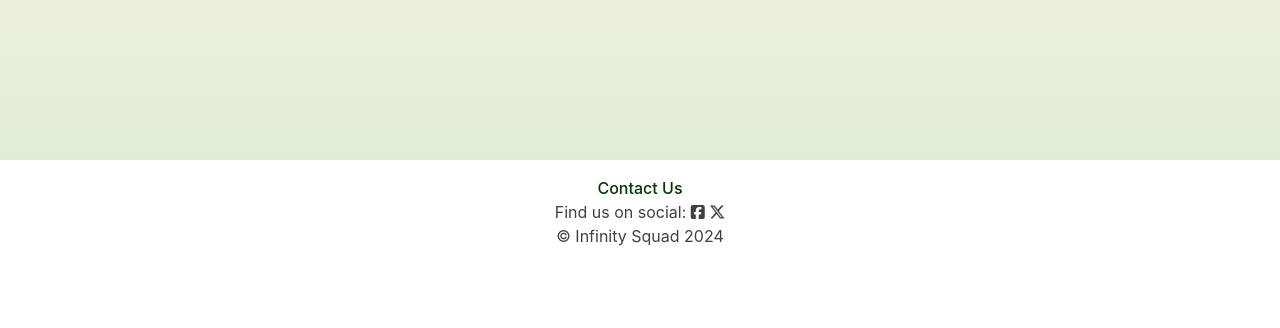
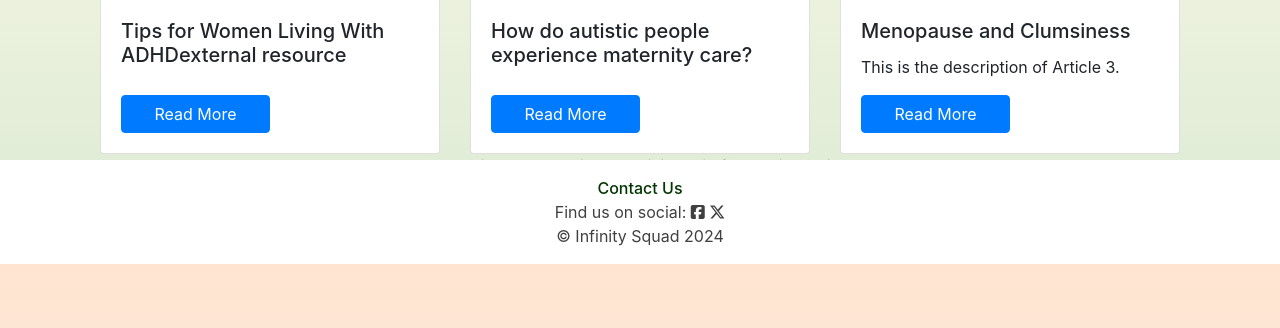
Before and after one commit to violaberg/infinity-health-hub, a Django app: page / in a window 1280 px wide. Shown: the part 536-864 px from the top of the page. Before the commit the page ends 782 px from the top, so only its background shows below. Run offline with Django 4.2, Linux system fonts and the light colour scheme; some libraries are stand-ins or nearby versions.

Commit message:
Add content to home page

```diff
--- a/home/templates/index.html
+++ b/home/templates/index.html
@@ -5,7 +5,84 @@
 
 {% block content %}
 <!-- <main> -->
-<h1 class="text-center pt-3">Welcome to Infinity Health Hub!</h1>
+
+
+<div class="container pb-5 mb-5">
+    <div class="row">
+        <div class="col-12">
+            <h1 class="text-center pt-3">Welcome to Infinity Health Hub!</h1>
+            <p class="text-left">Welcome to Infinity Health Hub! We are a health and wellness community dedicated to
+                providing resources and support to individuals seeking to improve their health and well-being. Our
+                mission
+                is to empower individuals to take control of their health and make positive lifestyle changes that will
+                lead to a healthier, happier life.</p>
+
+        </div>
+    </div>
+    <div class="row">
+
+        <div class="col-12">
+            <h2 class="text-center">Resources</h2>
+        </div>
+        <div class="col-12">
+            <div class="card-deck h-100">
+                <div class="card  h-100">
+                    <img src="https://www.verywellmind.com/thmb/F1s6KG5LqpGMKQwJ5FbFLcZhmPE=/750x0/filters:no_upscale():max_bytes(150000):strip_icc():format(webp)/Stocksy_txpcb31bffevh5100_Medium_869347-579f6e813df78c3276782d6b.jpg"
+                        class="article-img" alt="Image 1">
+                    <div class="card-body d-flex flex-column">
+                        <h5 class="card-title">Tips for Women Living With ADHD<span class="text-sm">external
+                                resource</span></h5>
+
+                        <a href="https://www.verywellmind.com/tips-for-women-with-adhd-4062682" target="_blank"
+                            class="btn btn-primary w-50 mt-auto">Read More</a>
+                    </div>
+                </div>
+                <div class="card h-100">
+                    <img src="https://wellcome.org/_next/image?url=https%3A%2F%2Fcms.wellcome.org%2Fsites%2Fdefault%2Ffiles%2Fstyles%2Fimage_full%2Fpublic%2F2023-09%2FGettyImages-1434550332.jpg%3Fitok%3D5L2dXfnp&w=1200&q=75"
+                        class="article-img" alt="Image 2">
+                    <div class="card-body d-flex flex-column">
+                        <h5 class="card-title">How do autistic people experience maternity care?</h5>
+
+                        <a href="https://wellcome.org/news/how-do-autistic-people-experience-maternity-care"
+                            target="_blank" class="btn btn-primary w-50 mt-auto">Read More</a>
+                    </div>
+                </div>
+                <div class="card">
+                    <img src="https://images.ctfassets.net/lyqt8dkk29ch/5tlKkIAC9EbHlGffYbxSdg/724fb3dc1b858b9513b3a9a3bea37678/Portrait-of-Female-Body-in-Beige-Underwear-Posing-UTI-and-Menopause.jpeg"
+                        class="article-img" alt="Image 3">
+                    <!-- <div class="article-img"></div> -->
+                    <div class="card-body d-flex flex-column">
+                        <h5 class="card-title">Menopause and Clumsiness</h5>
+                        <p class="card-text">This is the description of Article 3.</p>
+                        <a href="https://bywinona.com/journal/menopause-and-clumsiness" target="_blank"
+                            class="btn btn-primary w-50 mt-auto">Read More</a>
+                    </div>
+                </div>
+            </div>
+        </div>
+    </div>
+    <!-- FORUM -->
+    {% if user.is_authenticated %}
+    <!-- Forum container code here -->
+    {% else %}
+    <div class="text-center">
+        <p>Please sign up or log in to participate in forum discussions.</p>
+        <a href="/accounts/signup/" class="btn btn-primary">Sign Up/In</a>
+
+    </div>
+    {% endif %}
+
+
+
+
+    <!-- FORUM -->
+
+
+
+
+
+
+</div>
 
 <!-- </main> -->
 {% endblock %}
--- a/home/views.py
+++ b/home/views.py
@@ -1,10 +1,14 @@
-from django.shortcuts import render
+from django.shortcuts import render, get_object_or_404
+from forum.models import Article, Post
 
 # Create your views here.
 
 
 def index(request):
-    return render(request, 'index.html')
+    articles = Article.objects.filter(is_approved=True)
+    posts = Post.objects.filter(is_approved=True)
+
+    return render(request, 'index.html', {'articles': articles, 'posts': posts})
 
 
 def about(request):
--- a/static/css/style.css
+++ b/static/css/style.css
@@ -84,3 +84,11 @@ body {
         width: 15%;
     }
 }
+
+/* Home page article cards */
+
+.article-img {
+    object-fit: cover;
+    width: 100%;
+    height: 200px;
+}
```
